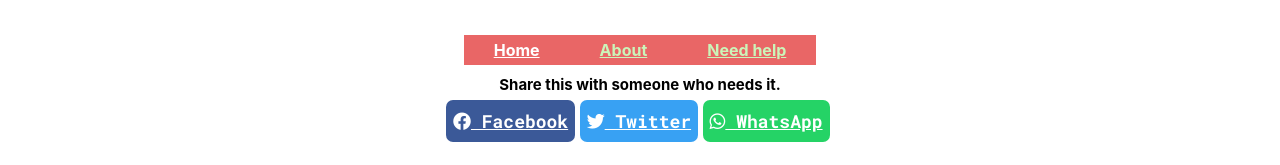
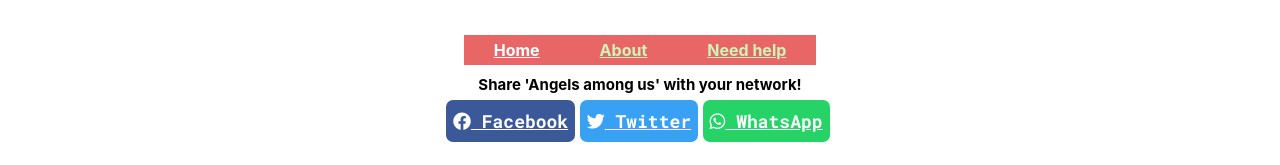
Before and after one commit to vunderkind/good-faith, a React (Create React App) app: page / in a window 1280 px wide. Shown: the top 165 px of the page. Built offline with nearby package versions, Linux system fonts and the light colour scheme.

Commit message:
Edited share text

```diff
--- a/src/App.js
+++ b/src/App.js
@@ -16,7 +16,7 @@ const App = () => {
           <Link className="Link" to='/needhelp'>Need help</Link>
         </div>
         <div style={{ textAlign: "center" }}>
-          <h3>Share this with someone who needs it.</h3>
+          <h3>Share 'Angels among us' with your network!</h3>
           <SocialShare
             text={"Share kindness in these COVID-19 times. If you're financially stable during this COVID-19 crisis, consider making a small contribution to people who haven't been as lucky. Use this to get a randomly-generated list of ten people who need your help."}
             url={window.location.href}
```
